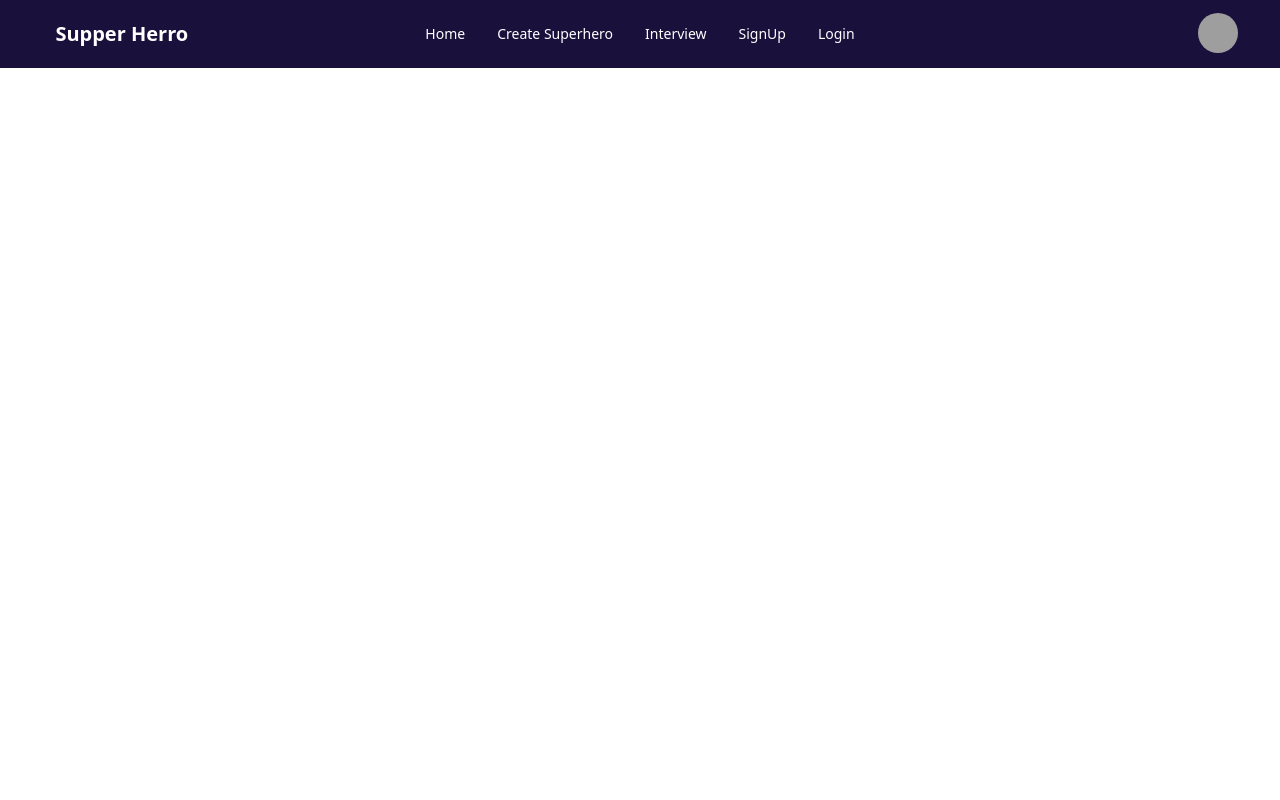
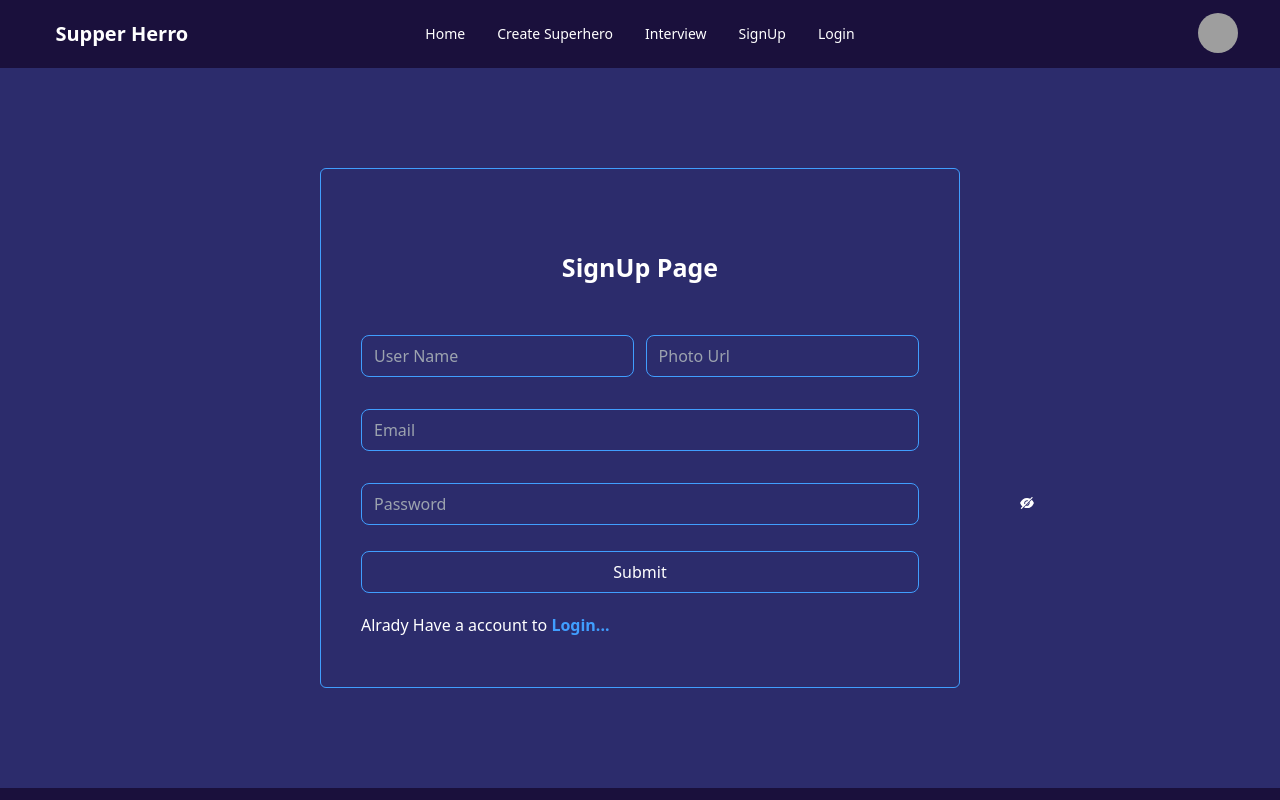
Before and after one commit to morsalin102666/job-task-client-site, a React (Vite) app: page /signUp in a window 1280 px wide. Shown: the top 800 px of the page. Built offline with nearby package versions, Linux system fonts and the light colour scheme; grey boxes are pictures that could not be loaded.

Commit message:
signup Page create

```diff
--- a/package.json
+++ b/package.json
@@ -14,6 +14,7 @@
     "match-sorter": "^6.3.1",
     "react": "^18.2.0",
     "react-dom": "^18.2.0",
+    "react-icons": "^4.9.0",
     "react-router-dom": "^6.13.0",
     "sort-by": "^1.2.0"
   },
--- a/src/App.jsx
+++ b/src/App.jsx
@@ -8,10 +8,10 @@ function App() {
   return (
     <>
       <Navebar></Navebar>
-      <div className='bg-[#221551] text-white'>
+      <div className='bg-[#2C2C6C] text-white'>
         <Outlet></Outlet>
       </div>
-      {/* <Footer></Footer> */}
+      <Footer></Footer>
     </>
   )
 }
--- a/src/components/Login/Login.jsx
+++ b/src/components/Login/Login.jsx
@@ -1,8 +1,46 @@
+import { useState } from "react";
+import { Link } from "react-router-dom";
+import { AiFillEye, AiFillEyeInvisible } from 'react-icons/ai';
 
 const Login = () => {
+    const [open, setOpen] = useState(false)
+
+    const logInAccount = event => {
+        event.preventDefault()
+
+        const form = event.target;
+        const email = form.email.value;
+        const password = form.password.value;
+
+        console.log(email, password)
+    }
+
     return (
         <div>
-            Logon page
+            <div className="container mx-auto py-[100px]">
+                <div className="flex justify-center">
+                    <div className="w-[50%] border border-[#409EFF] px-10 pt-[80px] pb-[50px] rounded-md">
+                        <h1 className="text-[25px] text-center font-bold mb-12">Login Page</h1>
+                        <form onSubmit={logInAccount}>
+                            <div>
+                                <input className="w-full bg-[#2C2C6C] border border-[#409EFF] outline-none px-3 py-2 rounded-lg text-white" required type="email" name="email" placeholder="Email" />
+                            </div>
+                            <div>
+                                <input className="w-full mt-8 bg-[#2C2C6C] border border-[#409EFF] outline-none px-3 py-2 rounded-lg text-white" required type={open ? "text" : "password"} name="password" placeholder="Password" />
+                                <div className="w-8 h-8 flex justify-center items-center md:ml-[650px] ml-[270px] mt-[-38px]" onClick={() => setOpen(!open)}>
+                                    <span>{open === true ? <AiFillEye></AiFillEye> : <AiFillEyeInvisible></AiFillEyeInvisible>}</span>
+                                </div>
+                            </div>
+                            <p className="pt-[10px] text-[#409EFF] hover:underline">Forgot password</p>
+                            <input className="w-full mt-8 bg-[#2C2C6C] hover:bg-[#409EFF] border border-[#409EFF] outline-none px-3 py-2 rounded-lg text-white" type="submit" />
+                        </form>
+
+                        <button className="w-full mt-8 bg-[#409EFF] hover:bg-[#2C2C6C] border border-[#409EFF] outline-none px-3 py-2 rounded-lg text-white">Google</button>
+                        <button className="w-full mt-8 bg-[#409EFF] hover:bg-[#2C2C6C] border border-[#409EFF] outline-none px-3 py-2 rounded-lg text-white">Github</button>
+                        <Link to={'/signUp'}><p className="pt-[20px] hover:underline">New user to create an account <span className="font-bold text-[#409EFF]">SignUp...</span></p></Link>
+                    </div>
+                </div>
+            </div>
         </div>
     );
 };
--- a/src/components/SingUp/SingUp.jsx
+++ b/src/components/SingUp/SingUp.jsx
@@ -1,8 +1,46 @@
+import { Link } from "react-router-dom";
+import { AiFillEye, AiFillEyeInvisible } from 'react-icons/ai';
+import { useState } from "react";
 
 const SingUp = () => {
+    const [open, setOpen] = useState(false)
+
+    const signUpAccount = event =>{
+        event.preventDefault()
+
+        const form = event.target;
+        const name = form.name.value;
+        const photoUrl = form.photoUrl.value;
+        const email = form.email.value;
+        const password = form.password.value;
+
+        console.log(name, photoUrl, email, password)
+    }
+
     return (
-        <div>
-
+        <div className="container mx-auto py-[100px]">
+            <div className="flex justify-center">
+                <div className="w-[50%] border border-[#409EFF] px-10 pt-[80px] pb-[50px] rounded-md">
+                    <h1 className="text-[25px] text-center font-bold mb-12">SignUp Page</h1>
+                    <form onSubmit={signUpAccount}>
+                        <div className="flex justify-between">
+                            <input className="w-[49%] bg-[#2C2C6C] border border-[#409EFF] outline-none px-3 py-2 rounded-lg text-white" required type="text" name="name" placeholder="User Name" />
+                            <input className="w-[49%] bg-[#2C2C6C] border border-[#409EFF] outline-none px-3 py-2 rounded-lg text-white" required type="url" name="photoUrl" placeholder="Photo Url" />
+                        </div>
+                        <div>
+                            <input className="w-full mt-8 bg-[#2C2C6C] border border-[#409EFF] outline-none px-3 py-2 rounded-lg text-white" required type="email" name="email" placeholder="Email" />
+                        </div>
+                        <div>
+                            <input className="w-full mt-8 bg-[#2C2C6C] border border-[#409EFF] outline-none px-3 py-2 rounded-lg text-white" required type={open ? "text" : "password"} name="password" placeholder="Password" />
+                            <div className="w-8 h-8 flex justify-center items-center md:ml-[650px] ml-[270px] mt-[-38px]" onClick={() => setOpen(!open)}>
+                                    <span>{open === true ? <AiFillEye></AiFillEye> : <AiFillEyeInvisible></AiFillEyeInvisible>}</span>
+                                </div>
+                        </div>
+                        <input className="w-full mt-8 bg-[#2C2C6C] hover:bg-[#409EFF] border border-[#409EFF] outline-none px-3 py-2 rounded-lg text-white" type="submit" />
+                    </form>
+                    <Link to={'/login'}><p className="pt-[20px] hover:underline">Alrady Have a account to <span className="font-bold text-[#409EFF]">Login...</span></p></Link>
+                </div>
+            </div>
         </div>
     );
 };
```
Also changed, not shown: 1 other file (tests, documents, lock files or other folders).
